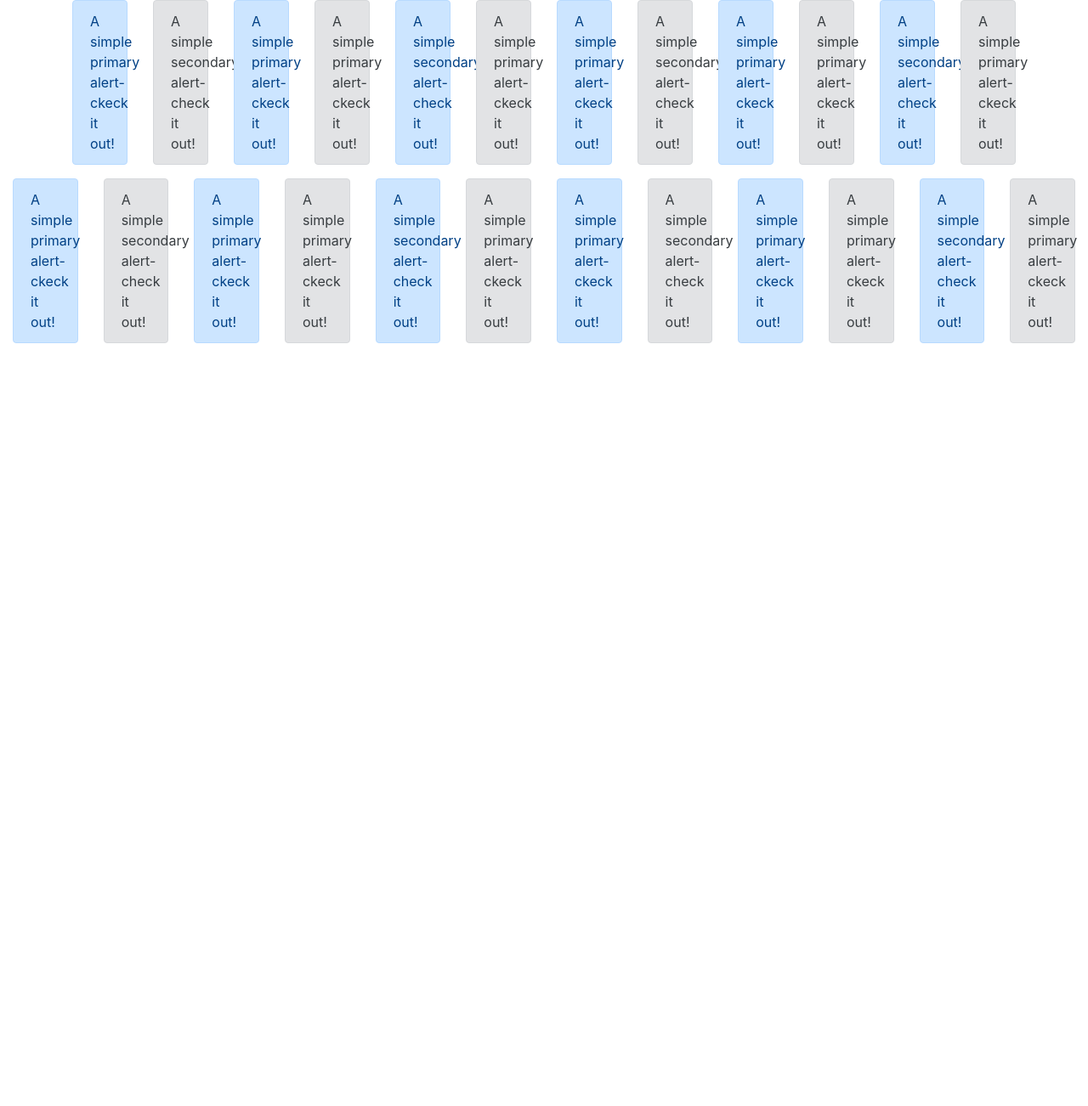
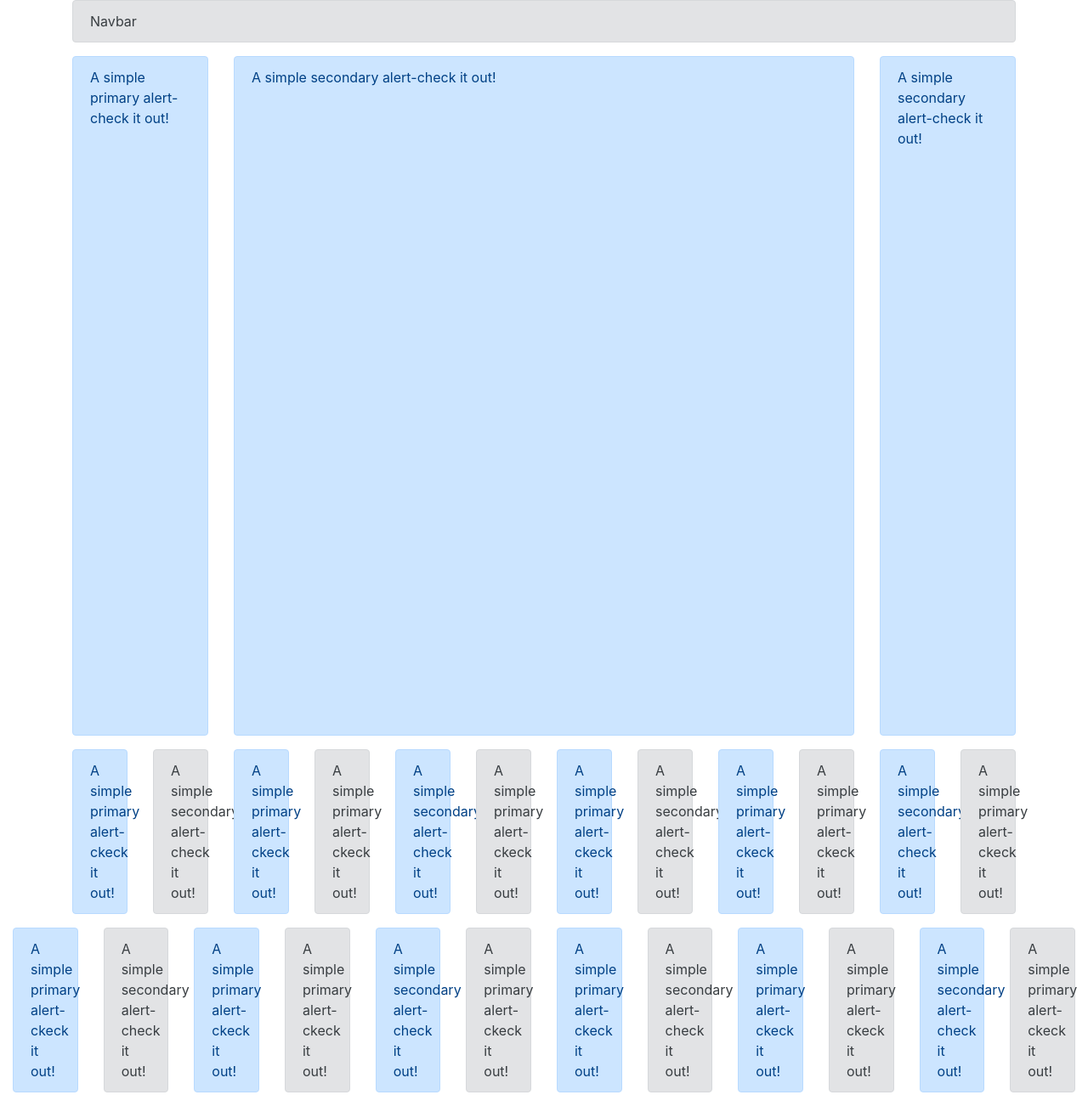
Before and after one commit to gilmarsan/synaptrons_ecommerce, a Django app: page /bootstrap/ in a window 1280 px wide. Shown: the whole page at 85% size. Before the commit the page ends 404 px from the top, so only its background shows below. Run offline with Django 3.2, Linux system fonts and the light colour scheme; some libraries are stand-ins or nearby versions.

Commit message:
Testando col size

```diff
--- a/templates/bootstrap/example.html
+++ b/templates/bootstrap/example.html
@@ -11,6 +11,32 @@
     <title>Exemplos de Bootstrap!</title>
   </head>
   <body>
+    <div class='container'>
+      <div class="row">
+        <div class="col-12">
+          <div class="alert alert-secondary" role="alert">
+            Navbar
+          </div>
+        </div>
+      </div>
+      <div class="row">
+        <div class="col-2">
+            <div class="alert alert-primary" role="alert" style='min-height: 800px;'>
+              A simple primary alert-check it out!
+            </div>
+        </div>
+        <div class="col-8">
+          <div class="alert alert-primary" role="alert"  style='min-height: 800px;'>
+            A simple secondary alert-check it out!
+          </div>
+        </div>
+        <div class="col-2">
+          <div class="alert alert-primary" role="alert" style='min-height: 800px;'>
+            A simple secondary alert-check it out!
+          </div>
+        </div>
+      </div>
+    </div>
     <div class='container'>
       <div class="row">
         <div class="col-1">
```
